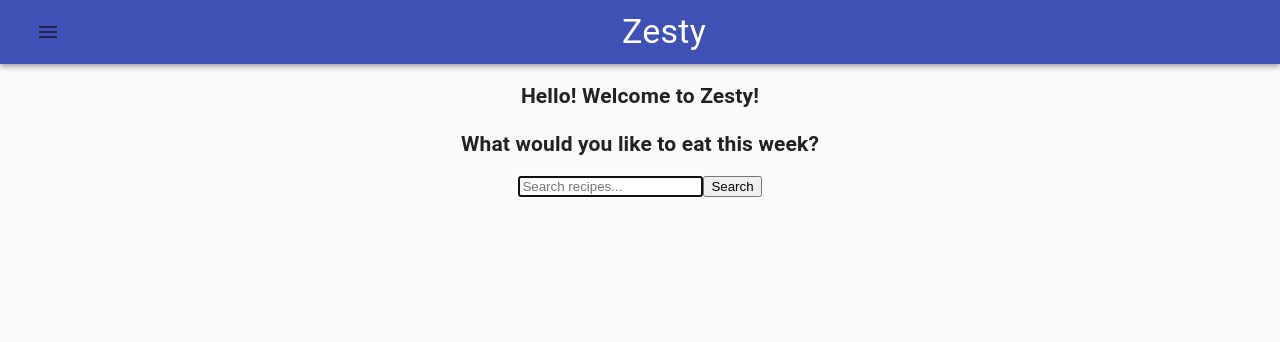
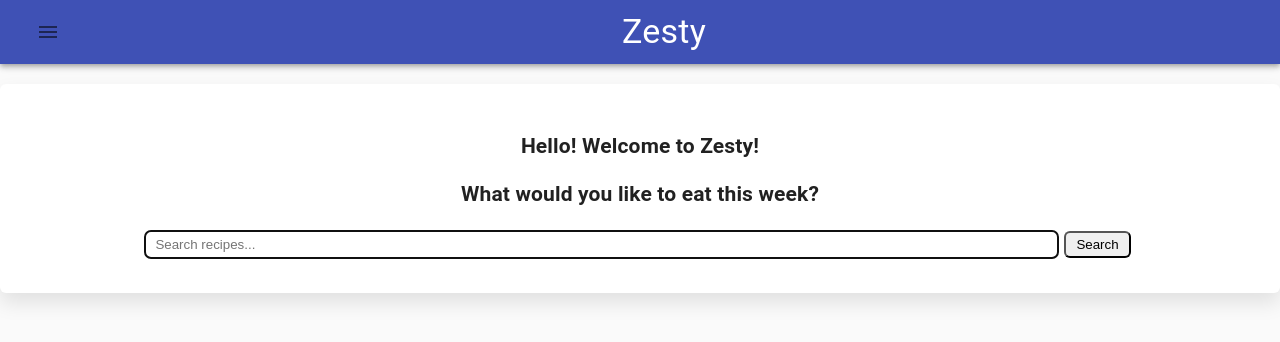
Before and after one commit to Co-Lab-You-Belong-in-Tech/zesty, a React (Create React App) app: page / in a window 1280 px wide. Shown: the top 342 px of the page. Built offline with nearby package versions, Linux system fonts and the light colour scheme.

Commit message:
fixed api call issue

```diff
--- a/package.json
+++ b/package.json
@@ -14,6 +14,7 @@
     "@testing-library/jest-dom": "^5.11.4",
     "@testing-library/react": "^11.1.0",
     "@testing-library/user-event": "^12.1.10",
+    "axios": "^0.23.0",
     "react": "^17.0.2",
     "react-dom": "^17.0.2",
     "react-loader-spinner": "^4.0.0",
--- a/src/Components/RecipeList/RecipeList.js
+++ b/src/Components/RecipeList/RecipeList.js
@@ -1,9 +1,9 @@
 import React from "react";
 import Recipe from "../Recipe/Recipe";
 
-export default function RecipeList({ recipeData }) {
+function RecipeList({ recipeData }) {
   return (
-    <div className="recipe-list">
+    <main>
       {recipeData.map((recipe) => {
         return (
           <Recipe
@@ -19,6 +19,8 @@ export default function RecipeList({ recipeData }) {
           />
         );
       })}
-    </div>
+    </main>
   );
 }
+
+export default RecipeList;
--- /dev/null
+++ b/src/Components/SearchBar/SearchBar.css
@@ -0,0 +1,25 @@
+section {
+  background: white;
+  padding: 30px;
+  border-radius: 6px;
+  box-shadow: 0px 10px 20px rgba(0, 0, 0, 10%);
+  margin: 20px 0;
+}
+
+input {
+  width: 75%;
+  border-radius: 6px;
+  padding: 6px 10px;
+  color: #333;
+  border: 1px solid #ddd;
+}
+
+button {
+  border-radius: 6px;
+  padding: 4px 10px;
+  margin: 5px;
+}
+.hint {
+  font-size: 11px;
+  margin-top: 10px;
+}
--- a/src/Components/SearchBar/SearchBar.js
+++ b/src/Components/SearchBar/SearchBar.js
@@ -1,11 +1,12 @@
 import React, { useState } from "react";
 import RecipeList from "../RecipeList/RecipeList";
+import "./SearchBar.css";
 
 const apiKey = `${process.env.REACT_APP_RECIPE_API_KEY}`;
 
 export default function SearchBar() {
   const [recipes, setRecipes] = useState([]);
-  const [query, setQuery] = useState("");
+  const [query, setQuery] = useState("chocolate");
 
   function search(event) {
     event.preventDefault();
@@ -34,12 +35,12 @@ export default function SearchBar() {
       <div className="search-bar">
         <form onSubmit={search}>
           <input
-            type="search"
+            type="text"
             placeholder="Search recipes..."
             onChange={handleQueryChange}
             autoFocus={true}
           />
-          <button type="submit" variant="contained" onClick={getRecipes}>
+          <button variant="contained" onClick={getRecipes}>
             Search
           </button>
         </form>
```
Also changed, not shown: 2 other files (tests, documents, lock files or other folders).
